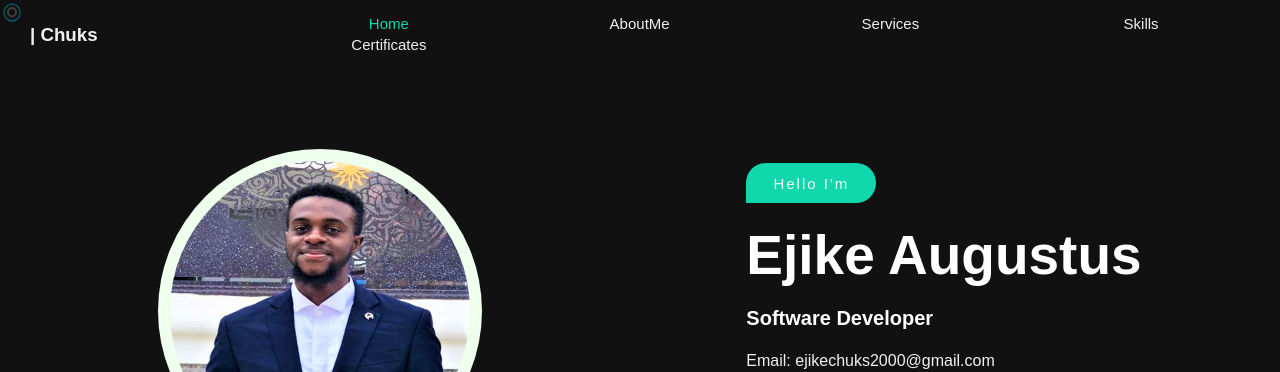
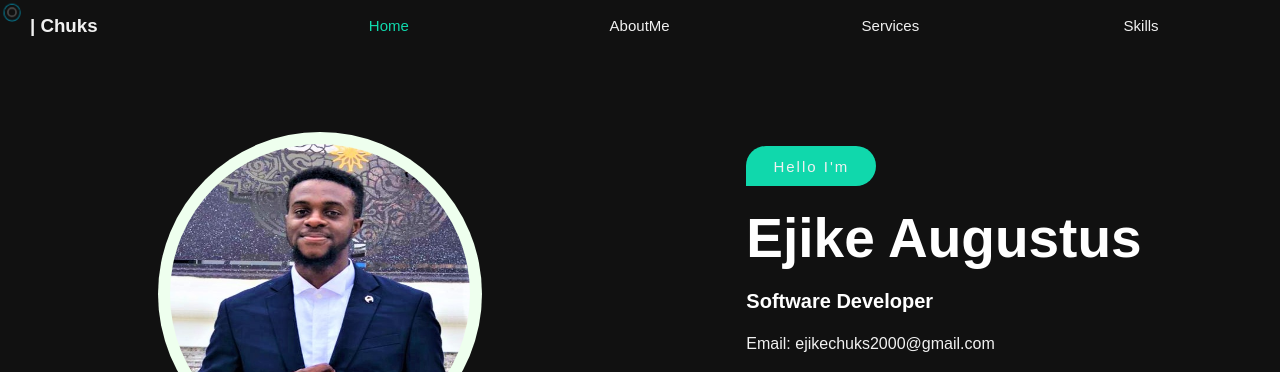
Before and after one commit to Augustus-devel0per/chuks.web, a plain HTML site: page index.html in a window 1280 px wide. Shown: the top 372 px of the page. Drawn offline with nearby package versions, Linux system fonts and the light colour scheme; a web font is replaced by a local one.

Commit message:
Update index.html

```diff
--- a/index.html
+++ b/index.html
@@ -35,7 +35,7 @@
                     <li><a class="navLi" href="#about">AboutMe</a></li>
                     <li><a class="navLi" href="#services">Services</a></li>
                     <li><a class="navLi" href="#skill">Skills</a></li>
-                    <li><a class="navLi" href="certificates.html">Certificates</a></li>
+<!--                     <li><a class="navLi" href="certificates.html">Certificates</a></li> -->
                 </ul>
             </div>
         </div>
```
